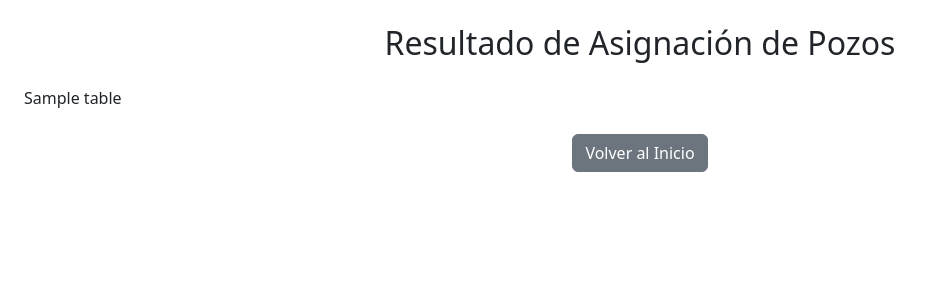
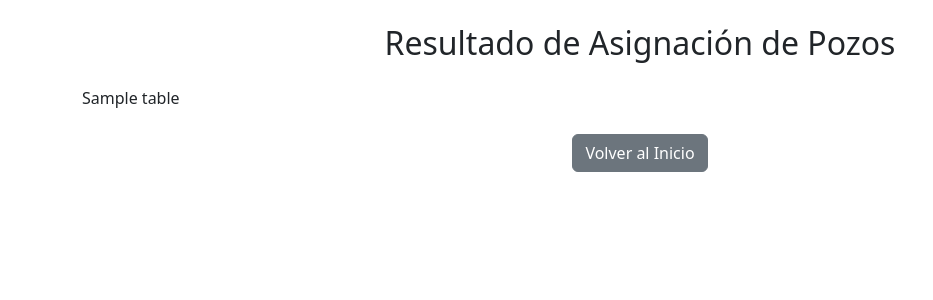
Before and after one commit to Lucianogalizia/PULLING-ultimo, a Flask app: template templates/assign_result.html in a window 1280 px wide. Shown: the top 300 px of the page, without its empty margins (0-933 px from the left). Run offline with Flask 2, Linux system fonts and the light colour scheme; the template is opened without the code that fills it: most values are stand-ins (such as "Sample title", 1, 10 or a date in 2020).

Commit message:
Update assign_result.html

```diff
--- a/templates/assign_result.html
+++ b/templates/assign_result.html
@@ -24,11 +24,12 @@
   </style>
 </head>
 <body class="p-4">
+  <div class="container">
     <h2 class="text-center mb-4">Resultado de Asignación de Pozos</h2>
 
     {% with messages = get_flashed_messages() %}
       {% if messages %}
-      <div class="alert alert-warning">
+        <div class="alert alert-warning mt-3">
           {% for message in messages %}
             <p>{{ message }}</p>
           {% endfor %}
@@ -43,5 +44,6 @@
     <div class="text-center">
       <a href="{{ url_for('index') }}" class="btn btn-secondary">Volver al Inicio</a>
     </div>
+  </div>
 </body>
 </html>
```
Lines whose indentation alone changed are shown as unchanged.
